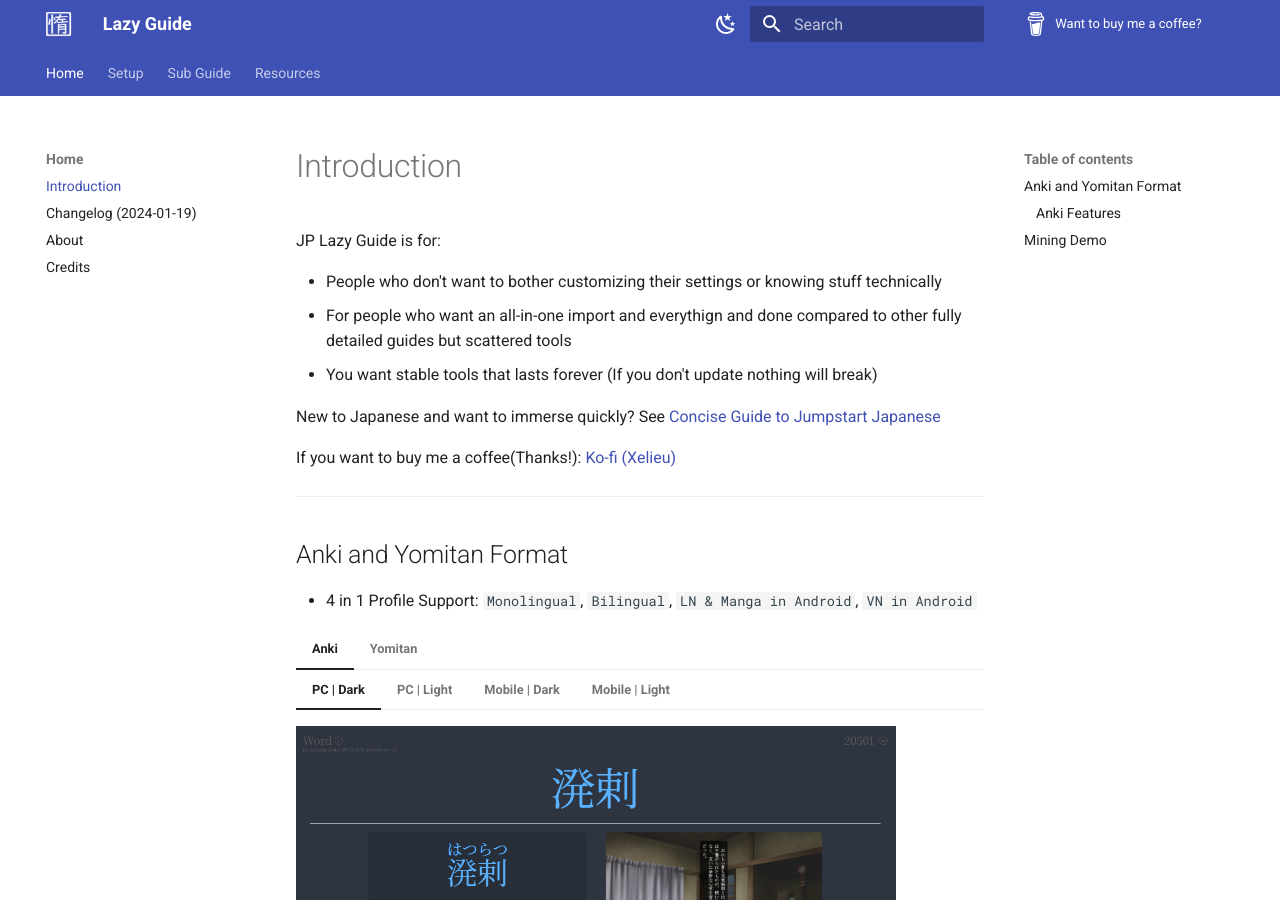
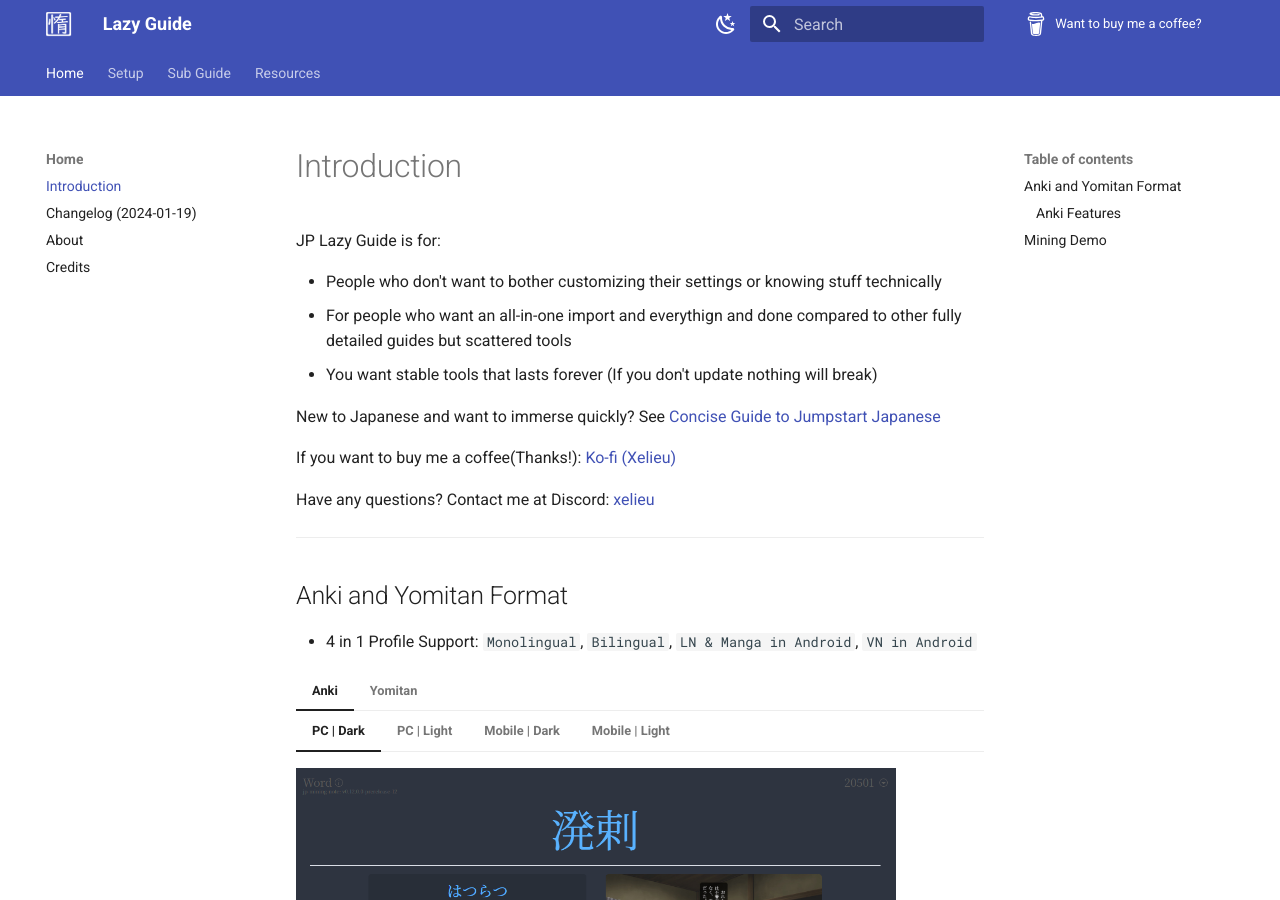
Before and after one commit to Xelieu/xelieu.github.io, an MkDocs documentation site: the page built from docs/jp-lazy-guide/index.md, in a window 1280 px wide and 900 px high. Built offline with MkDocs 1.6.1 and Material for MkDocs 9.7.7, drawn with Linux system fonts in a browser that asks for light colours.

Commit message:
$updated info

```diff
--- a/docs/jp-lazy-guide/index.md
+++ b/docs/jp-lazy-guide/index.md
@@ -12,6 +12,8 @@ JP Lazy Guide is for:
 New to Japanese and want to immerse quickly? See [Concise Guide to Jumpstart Japanese](conciseGuideToJumpstartJP.md)
 
 If you want to buy me a coffee(Thanks!): [Ko-fi (Xelieu)](https://ko-fi.com/xelieu)
+
+Have any questions? Contact me at Discord: [xelieu](https://www.discordapp.com/users/719459399168426054)
 
 ---
 
```
